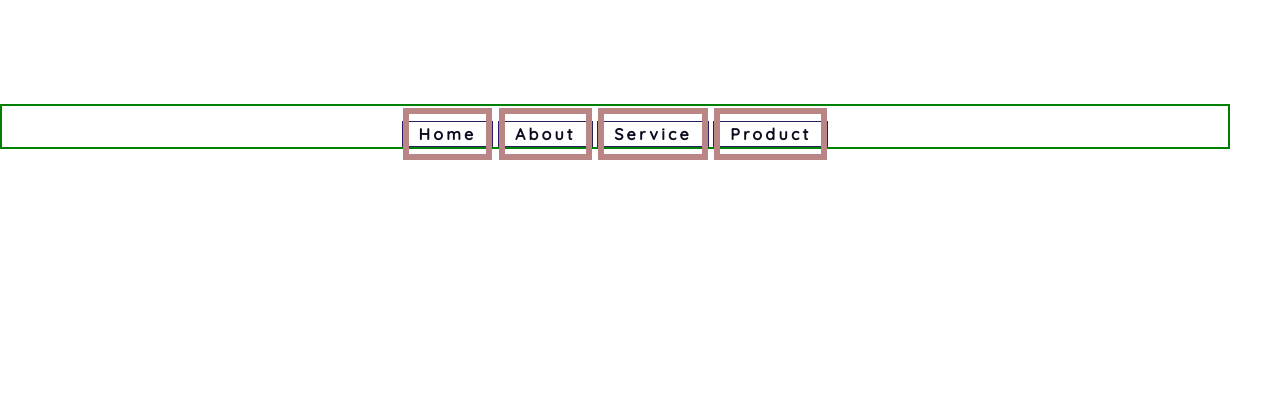
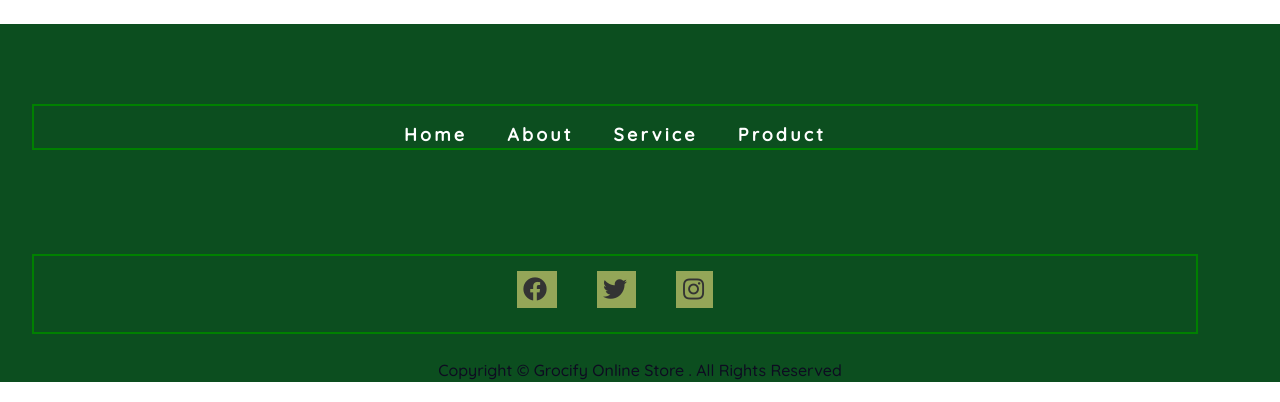
Before and after one commit to seemapoudel58/Grocify, a plain HTML site: page index.html in a window 1280 px wide. Shown: the part 4167-4569 px from the top of the page. Before the commit the page ends 4396 px from the top, so only its background shows below. Drawn offline with Linux system fonts and the light colour scheme.

Commit message:
made an update

```diff
--- a/index.html
+++ b/index.html
@@ -218,6 +218,26 @@
           <li><a href="#product">Product</a></li>
         </ul>
       </footer>
+      <ul class="footer-icons">
+        <li>
+          <a href="https://www.facebook.com/seema.poudel76" target="_blank">
+            <i class="fab fa-facebook"></i>
+          </a>
+        </li>
+        <li>
+          <a href="https://twitter.com/seemapoudel11" target="_blank">
+            <i class="fab fa-twitter"></i>
+          </a>
+        </li>
+        <li>
+          <a href="https://www.instagram.com/seema.pdl" target="_blank">
+            <i class="fab fa-instagram"></i>
+          </a>
+        </li>
+      </ul>
+      <p class="copyright">
+        copyright &copy; Grocify online store . all rights reserved
+      </p>
     </footer>
   </body>
 </html>
--- a/style.css
+++ b/style.css
@@ -454,17 +454,34 @@ ul li a {
     width: 92%;
   }
 }
+footer {
+  background: #0c4e1f;
+  text-align: center;
+  padding-left: 2rem;
+  padding-right: 2rem;
+}
+.footer-link,
+.footer-icons {
+  border: 2px solid green;
+  display: flex;
+  justify-content: center;
+  margin-bottom: 1.5rem;
+  flex-wrap: wrap;
+}
 .footer-link {
-  border: 2px solid green;
-  text-align: center;
+  color: var(--clr-grey-5);
+  text-transform: capitalize;
+  letter-spacing: var(--spacing);
+  transition: var(--transition);
 }
-.footer-link li a {
-  padding: 10px;
-  color: var(--clr-grey-10);
-  font-size: 1rem;
-  border: 6px solid #b98585;
+.footer-link:hover {
+  color: var(--clr-white);
 }
-.footer-link li {
-  border: 1px solid #281f63;
-  text-align: center;
+.footer-icons li a i {
+  color: var(--clr-primary);
+  background-color: var(--clr-primary-2);
+  padding: 0.4rem;
+  display: inline-block;
+  font-size: 1.5rem;
+  margin-bottom: 1.5rem;
 }
```
